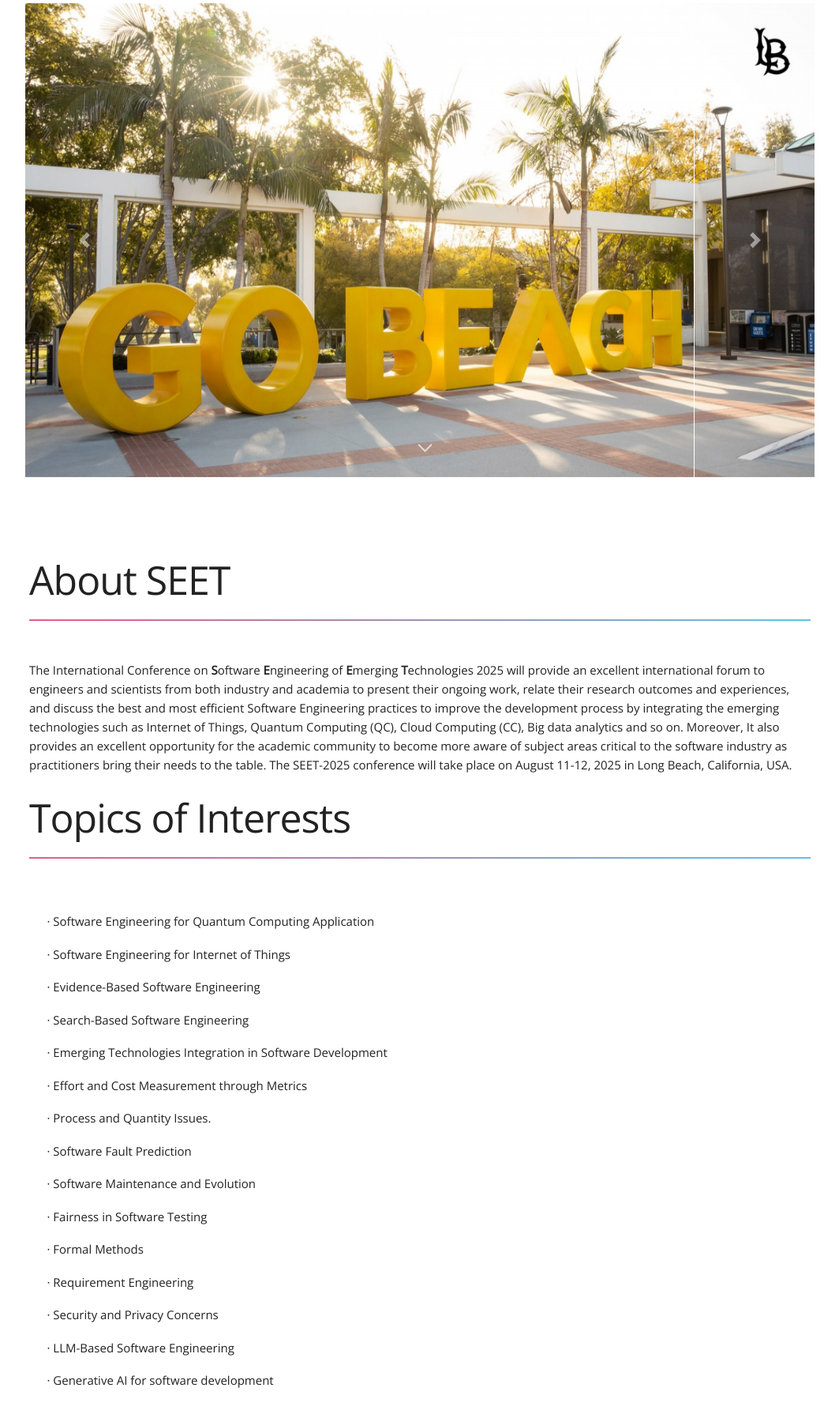
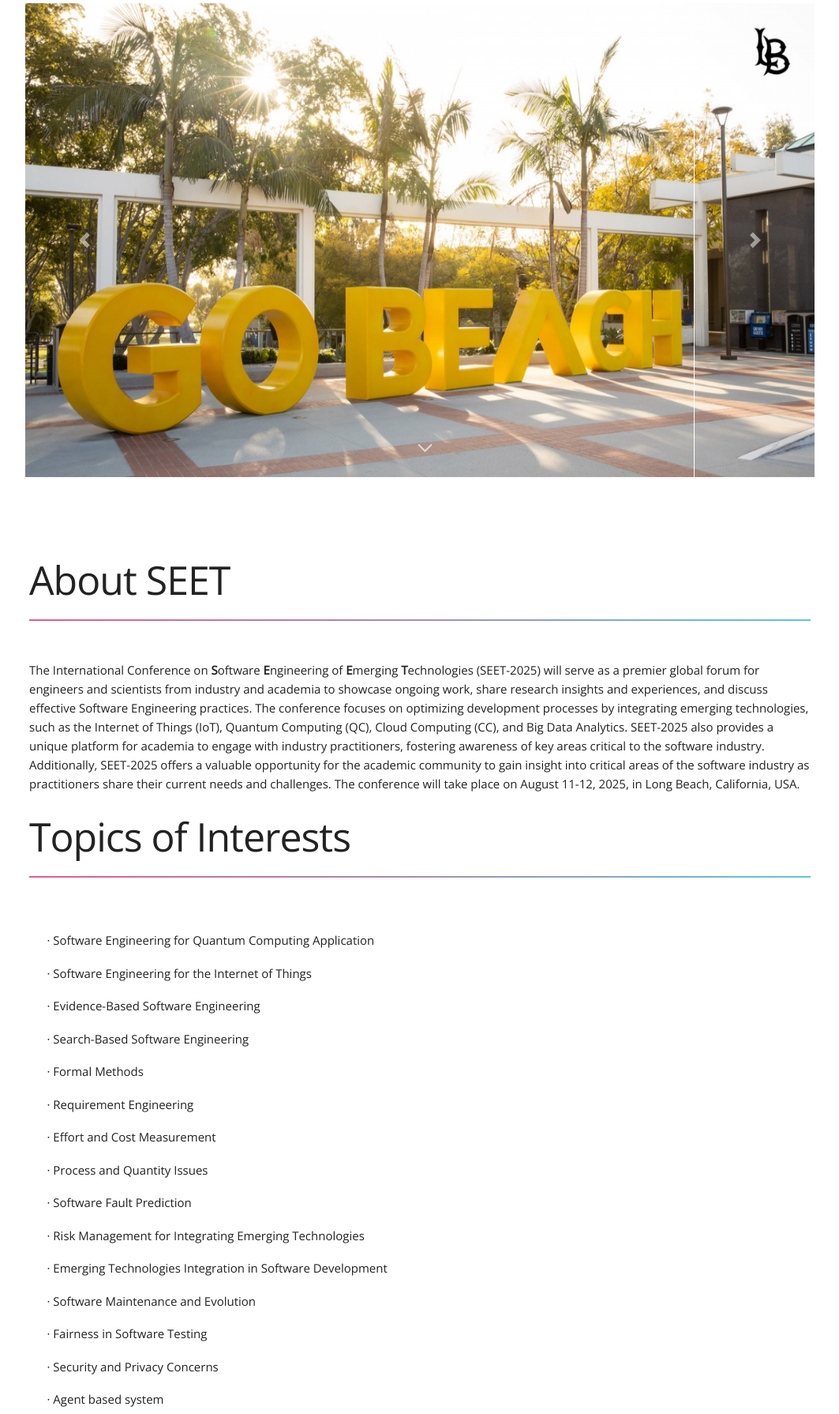
Before and after one commit to ilmaan/ICSE-IT-Conf, a Django app: page / in a window 1280 px wide. Shown: the part 184-1974 px from the top of the page at 79% size, without its empty margins (108-1171 px from the left). Run offline with Django 5.2, Linux system fonts and the light colour scheme; some libraries are stand-ins or nearby versions.

Commit message:
Template changes

```diff
--- a/templates/home.html
+++ b/templates/home.html
@@ -4,7 +4,7 @@
 <head>
     <meta charset="UTF-8">
     <meta name="viewport" content="width=device-width, initial-scale=1.0">
-    <title>SEET</title>
+    <title>SEET2025</title>
 
     <link rel="stylesheet" href="https://cdnjs.cloudflare.com/ajax/libs/normalize/4.2.0/normalize.min.css">
     <link rel="stylesheet" href="https://cdnjs.cloudflare.com/ajax/libs/typicons/2.0.8/typicons.min.css">
@@ -80,7 +80,7 @@
       <div class="row">
         <h1>About SEET</h1>
         <div class="block"></div>
-        <p>The International Conference on  <b>S</b>oftware <b>E</b>ngineering of <b>E</b>merging <b>T</b>echnologies 2025 will provide an excellent international forum to engineers and scientists from both industry and academia to present their ongoing work, relate their research outcomes and experiences, and discuss the best and most efficient Software Engineering practices to improve the development process by integrating the emerging technologies such as Internet of Things, Quantum Computing (QC), Cloud Computing (CC), Big data analytics and so on. Moreover, It also provides an excellent opportunity for the academic community to become more aware of subject areas critical to the software industry as practitioners bring their needs to the table. The SEET-2025 conference will take place on August 11-12, 2025 in Long Beach, California, USA.
+        <p>The International Conference on  <b>S</b>oftware <b>E</b>ngineering of <b>E</b>merging <b>T</b>echnologies (SEET-2025) will serve as a premier global forum for engineers and scientists from industry and academia to showcase ongoing work, share research insights and experiences, and discuss effective Software Engineering practices. The conference focuses on optimizing development processes by integrating emerging technologies, such as the Internet of Things (IoT), Quantum Computing (QC), Cloud Computing (CC), and Big Data Analytics. SEET-2025 also provides a unique platform for academia to engage with industry practitioners, fostering awareness of key areas critical to the software industry. Additionally, SEET-2025 offers a valuable opportunity for the academic community to gain insight into critical areas of the software industry as practitioners share their current needs and challenges. The conference will take place on August 11-12, 2025, in Long Beach, California, USA.
         </p>
       </div>
 
@@ -88,21 +88,26 @@
         <h1>Topics of Interests</h1>
         <div class="block"></div>
         <div class="list-group w-100 p-3 mb-5">
+
+
             <p  class="list-group-item list-group-item mb-1">·       Software Engineering for Quantum Computing Application</p>
-            <p  class="list-group-item list-group-item mb-1">·       Software Engineering for Internet of Things</p>
+            <p  class="list-group-item list-group-item mb-1">·       Software Engineering for the Internet of Things</p>
             <p  class="list-group-item list-group-item mb-1">·       Evidence-Based Software Engineering</p>
             <p  class="list-group-item list-group-item mb-1">·       Search-Based Software Engineering</p>
+            <p  class="list-group-item list-group-item mb-1">·       Formal Methods</p>
+            <p  class="list-group-item list-group-item mb-1">·       Requirement Engineering</p>
+            <p  class="list-group-item list-group-item mb-1">·       Effort and Cost Measurement</p>
+            <p  class="list-group-item list-group-item mb-1">·       Process and Quantity Issues</p>
+            <p  class="list-group-item list-group-item mb-1">·       Software Fault Prediction</p>
+            <p  class="list-group-item list-group-item mb-1">·       Risk Management for Integrating Emerging Technologies</p>
             <p  class="list-group-item list-group-item mb-1">·       Emerging Technologies Integration in Software Development</p>
-            <p  class="list-group-item list-group-item mb-1">·       Effort and Cost Measurement through Metrics</p>
-            <p  class="list-group-item list-group-item mb-1">·       Process and Quantity Issues.</p>
-            <p  class="list-group-item list-group-item mb-1">·       Software Fault Prediction</p>
             <p  class="list-group-item list-group-item mb-1">·       Software Maintenance and Evolution</p>
             <p  class="list-group-item list-group-item mb-1">·       Fairness in Software Testing</p>
-            <p  class="list-group-item list-group-item mb-1">·       Formal Methods</p>
-            <p  class="list-group-item list-group-item mb-1">·       Requirement Engineering</p>
             <p  class="list-group-item list-group-item mb-1">·       Security and Privacy Concerns</p>
+            <p  class="list-group-item list-group-item mb-1">·       Agent based system</p>
             <p  class="list-group-item list-group-item mb-1">·       LLM-Based Software Engineering</p>
             <p  class="list-group-item list-group-item mb-1">·       Generative AI for software development</p>
+            <p  class="list-group-item list-group-item mb-1">·       Social Technical (Soci-Tec) Challenges for Emerging Technologies</p>
 
           </div>
       </div>
@@ -112,18 +117,18 @@
 
         <div class="six columns">
           <h3><span class="typcn typcn-device-desktop icon"></span>Regular Paper</h3>
-          <p>Submit original manuscripts (not published or considered elsewhere) with a maximum of twelve pages (context and references). Each paper should include a title, the name and affiliation of each author, a 300-word abstract, and up to 6 keywords. The format of your submission must follow the ICSEET conference proceedings format (PDF | Word DOCX | Latex).
+          <p>The Regular Research Papers track provides a platform for researchers to present comprehensive studies that contribute original findings, in-depth analyses, and significant advancements in the field. Submissions are expected to include rigorous methodologies, detailed results, and thorough discussions that advance the understanding of established or emerging topics, offering both theoretical and practical contributions to the discipline. Submit original manuscripts (not published or considered elsewhere) with a minimum of twelve pages (context and references). The format of your submission must follow the SEET conference proceedings format ( <a href="https://www.springer.com/gp/authors-editors/conference-proceedings/editors/word-template/19338734" target="_blank">Word DOCX</a> | <a href="https://www.springer.com/gp/computer-science/lncs/new-latex-templates-available/15634678" target="_blank">Latex</a> ).
         </p>
 
         <div class="">
           <h3><span class="typcn typcn-cog-outline icon"></span>Idea and Vision Paper</h3>
-          <p>The objective of short papers is to report novel ideas and results that have not been fully evaluated. Submit original manuscripts (not published or considered elsewhere) with a maximum of ten pages (context and references). Each paper should include a title, the name and affiliation of each author, a 300-word abstract, and up to 6 keywords. The format of your submission must follow the QRS conference proceedings format (PDF | Word DOCX | Latex).</p>
+          <p>The Vision and Idea Papers track invites the research community to present pioneering concepts, speculative ideas, and forward-looking perspectives that have the potential to shape future research directions. Submissions may include but are not limited to, conceptual frameworks that propose novel approaches, speculative insights into emerging challenges, or visionary perspectives that seek to redefine current paradigms within the field. Submit original manuscripts (not published or considered elsewhere) with a minimum of six pages (context and references). The format of your submission must follow the SEET conference proceedings format ( <a href="https://www.springer.com/gp/authors-editors/conference-proceedings/editors/word-template/19338734" target="_blank">Word DOCX</a> | <a href="https://www.springer.com/gp/computer-science/lncs/new-latex-templates-available/15634678" target="_blank">Latex</a> ).</p>
 
         </div>
 
         <div class="">
           <h3><span class="typcn typcn-pen icon"></span>Short Paper          </h3>
-          <p>The objective of short papers is to report novel ideas and results that have not been fully evaluated. Submit original manuscripts (not published or considered elsewhere) with a maximum of ten pages (context and references). Each paper should include a title, the name and affiliation of each author, a 300-word abstract, and up to 6 keywords. The format of your submission must follow the QRS conference proceedings format (PDF | Word DOCX | Latex).
+          <p>The Short Research Papers track aims to encourage the community to present innovative, thought-provoking, and interdisciplinary themes in concise submissions. These papers may include but are not limited to, critical literature reviews on emerging topics, preliminary theoretical development, or the application of novel analytical methods to existing data. Submit original manuscripts (not published or considered elsewhere) with a minimum of six pages (context and references). The format of your submission must follow the QRS conference proceedings format ( <a href="https://www.springer.com/gp/authors-editors/conference-proceedings/editors/word-template/19338734" target="_blank">Word DOCX</a> | <a href="https://www.springer.com/gp/computer-science/lncs/new-latex-templates-available/15634678" target="_blank">Latex</a> ).
         </p>
 
         </div>
@@ -137,15 +142,16 @@
         </div> -->
         <div class="six columns">
           <h3><span class="typcn typcn-lightbulb icon"></span>Student Research Competition</h3>
-          <p>The Student Research Competition (SRC) offers a unique forum for undergraduate and graduate students to present their original research before a panel of judges and attendees at conference. The SRC track provides participants a chance to meet other students and to get direct feedback on their work from experts. The steps to participate in SRC as follow.
+          <p>The Student Research Competition (SRC) offers a unique forum for undergraduate and graduate students to present their original research before a panel of judges and conference attendees. The SRC track provides participants with a chance to meet other students and get direct feedback on their work from experts. The steps to participate in SRC are as follows.
               <ul>
-                  <li>Submission through the system </li>
-                  <li>SRC article could be submitted by undergraduate and graduate level students with their supervisor names.</li>
-                  <li>First day, the author of accepted articles will join the poster session where a team of judges will select the top 5 articles.</li>
-                  <li>Second day, authors of selected article will do oral presentation and top three authors will get cash reward of 400$, 300$ and 200$ respectively.</li>
+
+                  <li> Submission through the system </li>
+                  <li> undergraduate and graduate-level students can submit SRC articles. </li>
+                  <li> On the first day, the author of accepted articles will join the poster session, where a team of judges will select the top 5 articles. </li>
+                  <li> On the second day, the authors of the selected article will do an oral presentation, and the top three articles will be announced. </li>
 
               </ul>
-              Each paper should include a title, the name and affiliation of each author, a 300-word abstract, and up to 6 keywords. The format of your submission must follow the QRS conference proceedings format (PDF | Word DOCX | Latex).Submission
+              Each paper should include a title, the name and affiliation of each author, a 300-word abstract, and up to 6 keywords. The format of your submission must follow the SEET  conference proceedings format ( <a href="https://www.springer.com/gp/authors-editors/conference-proceedings/editors/word-template/19338734" target="_blank">Word DOCX</a> | <a href="https://www.springer.com/gp/computer-science/lncs/new-latex-templates-available/15634678" target="_blank">Latex</a> ).
               </p>
         </div>
         <div class="row">
@@ -262,7 +268,7 @@
          </div>
         <div class="three columns"> <img src="{% static 'app\images\saif_ur_rahman.jpeg' %}" width="220" height="220" alt=""/>
           <h6>Saif Ur Rahman Khan, PhD</h6>
-          <p>aif_rehman.ssc@stmu.edu.pk <br>Department of Software Engineering, Shifa Tameer-e-Millat University (STMU), Islamabad, Pakistan</p>
+          <p>saif_rehman.ssc@stmu.edu.pk <br>Department of Software Engineering, Shifa Tameer-e-Millat University (STMU), Islamabad, Pakistan</p>
           <!-- <span class="typcn typcn-social-facebook-circular icon"></span><span class="typcn typcn-social-instagram-circular icon"></span><span class="typcn typcn-social-google-plus-circular icon"></span><span class="typcn typcn-social-linkedin-circular icon"></span>  -->
         </div>
 
```
